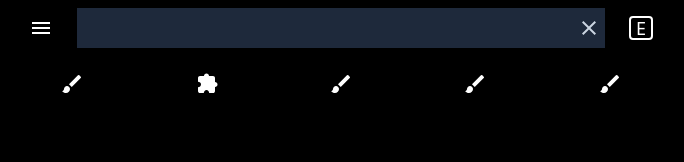
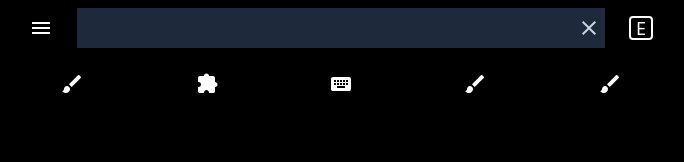
Before and after one commit to bryanjenningz/japanese-dictionary, a Next.js app: page / in a window 1280 px wide. Shown: the top 162 px of the page, without its empty margins (299-983 px from the left). Built offline with nearby package versions, Linux system fonts and the light colour scheme.

Commit message:
Add keyboard icon

```diff
--- /dev/null
+++ b/src/icons/KeyboardIcon.tsx
@@ -0,0 +1,15 @@
+export const KeyboardIcon = () => {
+  return (
+    <svg
+      xmlns="http://www.w3.org/2000/svg"
+      height="24"
+      viewBox="0 -960 960 960"
+      width="24"
+    >
+      <path
+        fill="currentColor"
+        d="M160-200q-33 0-56.5-23.5T80-280v-400q0-33 23.5-56.5T160-760h640q33 0 56.5 23.5T880-680v400q0 33-23.5 56.5T800-200H160Zm160-120h320v-80H320v80ZM200-440h80v-80h-80v80Zm120 0h80v-80h-80v80Zm120 0h80v-80h-80v80Zm120 0h80v-80h-80v80Zm120 0h80v-80h-80v80ZM200-560h80v-80h-80v80Zm120 0h80v-80h-80v80Zm120 0h80v-80h-80v80Zm120 0h80v-80h-80v80Zm120 0h80v-80h-80v80Z"
+      />
+    </svg>
+  );
+};
--- a/src/pages/index.tsx
+++ b/src/pages/index.tsx
@@ -1,12 +1,13 @@
 import { BrushIcon } from "~/icons/BrushIcon";
 import { CloseIcon } from "~/icons/CloseIcon";
+import { KeyboardIcon } from "~/icons/KeyboardIcon";
 import { MenuIcon } from "~/icons/MenuIcon";
 import { PuzzlePieceIcon } from "~/icons/PuzzlePieceIcon";
 
 const headerBottomTabs = [
   { id: 1, label: "Search by drawing characters", icon: <BrushIcon /> },
   { id: 2, label: "Search by character primitives", icon: <PuzzlePieceIcon /> },
-  { id: 3, label: "Search by drawing characters", icon: <BrushIcon /> },
+  { id: 3, label: "Search by keyboard", icon: <KeyboardIcon /> },
   { id: 4, label: "Search by drawing characters", icon: <BrushIcon /> },
   { id: 5, label: "Search by drawing characters", icon: <BrushIcon /> },
 ];
```
